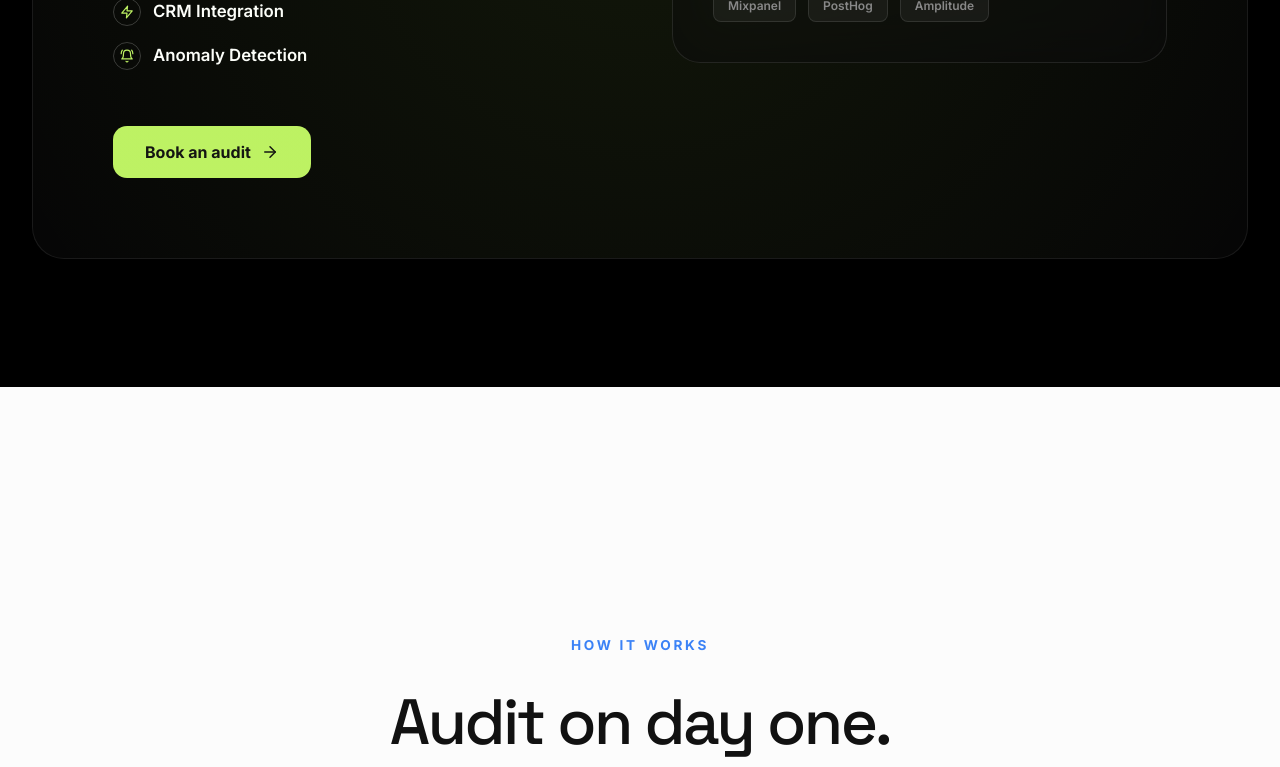
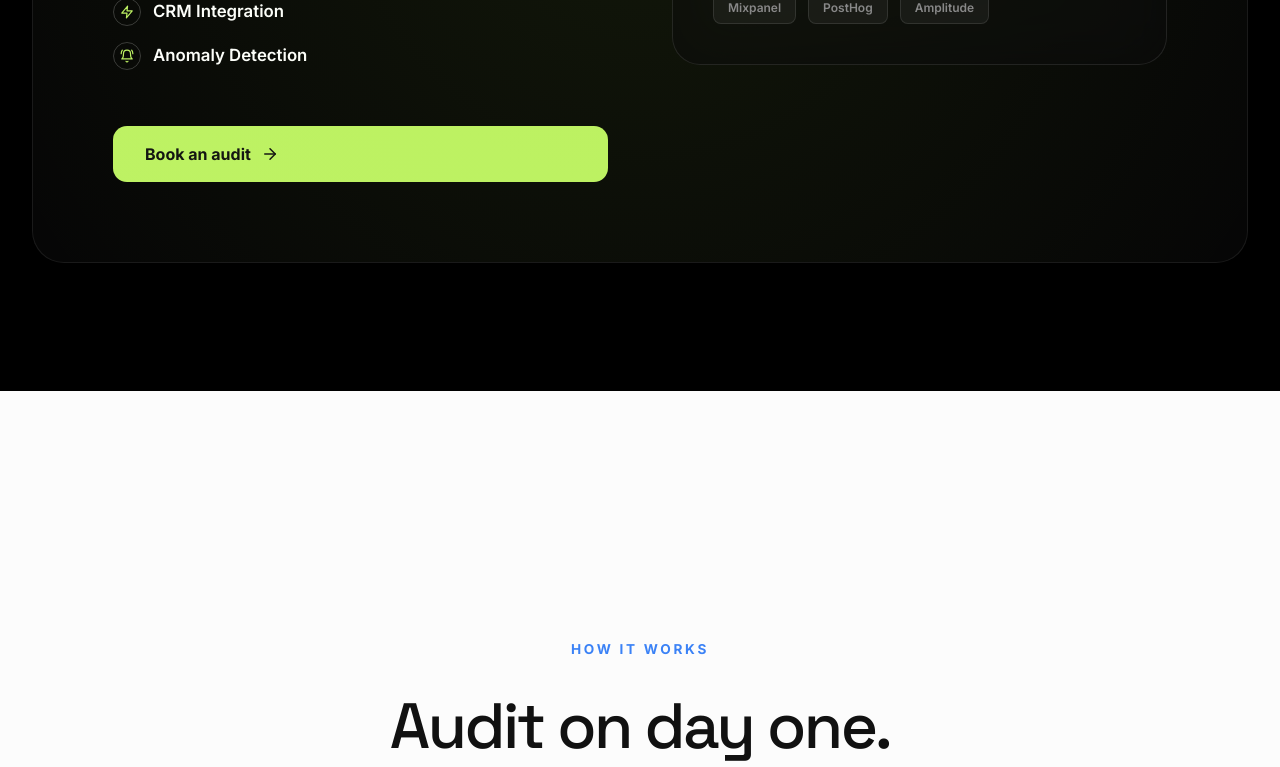
Before and after one commit to achindhms/puetto.ai, a React (Vite) app: page /#/ in a window 1280 px wide. Shown: the part 8320-9087 px from the top of the page. Built offline with nearby package versions, Linux system fonts and the light colour scheme.

Commit message:
Update AIAutomationSection.jsx

```diff
--- a/src/components/AIAutomationSection.jsx
+++ b/src/components/AIAutomationSection.jsx
@@ -100,9 +100,14 @@ const AIAutomationSection = () => {
                 <div className="s-tag"><div className="tag-circle"><BellRing size={14} /></div> Anomaly Detection</div>
               </div>
 
-              <button className="ai-showcase-cta">
-                Book an audit <ArrowRight size={18} />
-              </button>
+              <a
+  href="https://cal.com/puetto/hq"
+  target="_blank"
+  rel="noopener noreferrer"
+  className="ai-showcase-cta"
+>
+  Book an audit <ArrowRight size={18} />
+</a>
            </div>
 
            <div className="showcase-visual">
```
